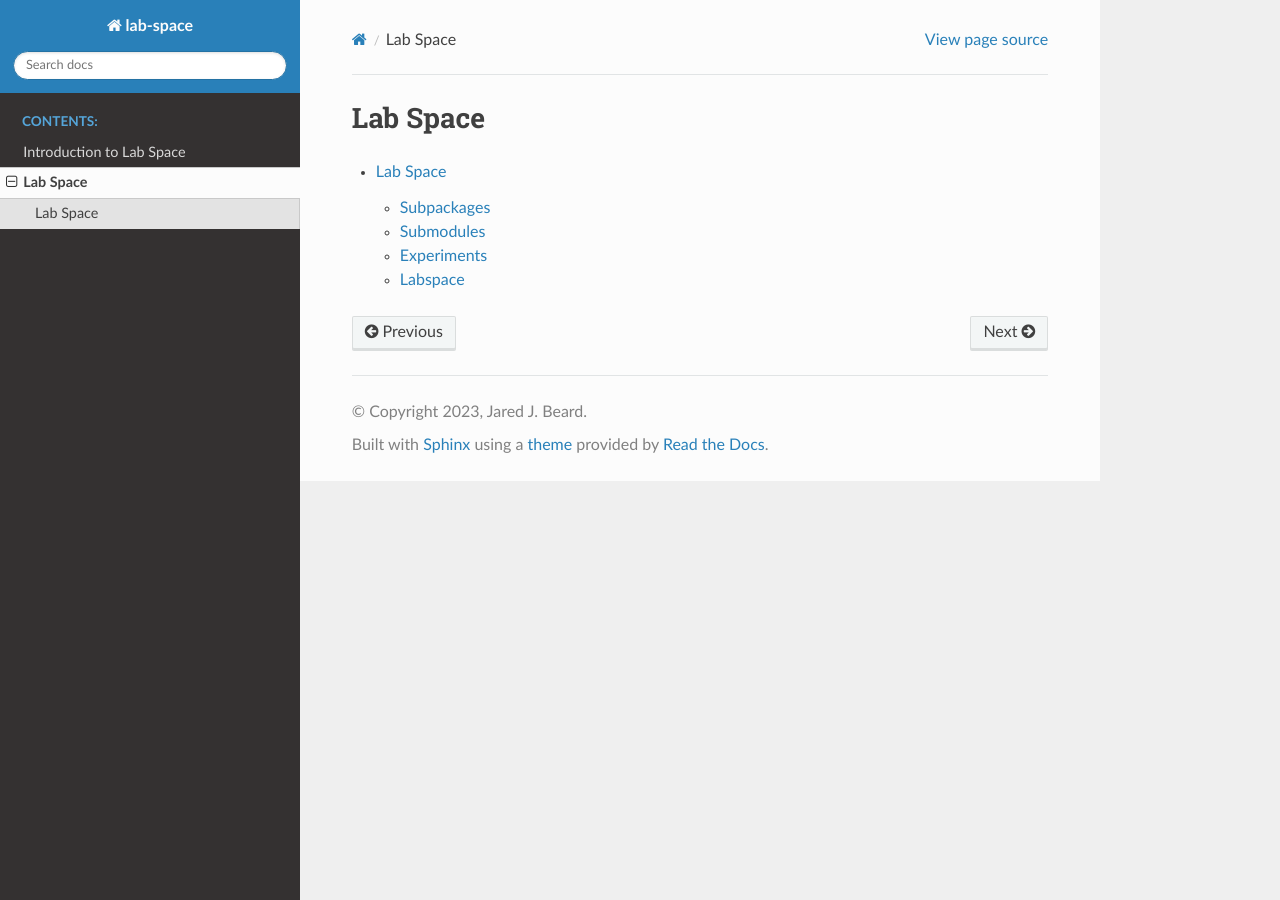
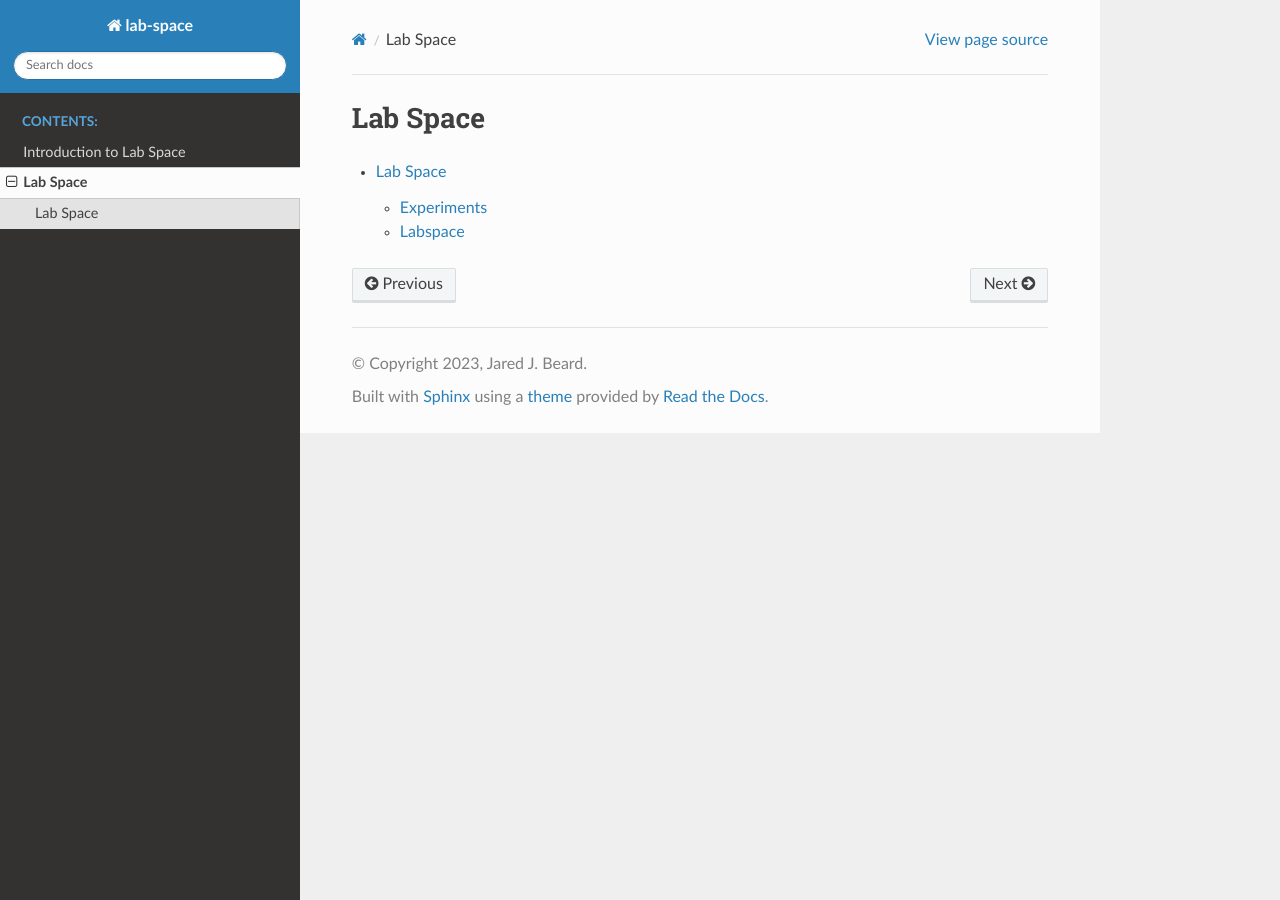
Before and after one commit to jaredjbeard/lab-space, a Sphinx documentation site: the page built from docs/source/modules.rst, in a window 1280 px wide. Built offline with Sphinx 7.4.7 and the Read the Docs theme 2.0.0, drawn with Linux system fonts in a browser that asks for light colours.

Commit message:
Update lab_space.rst

```diff
--- a/docs/source/lab_space.rst
+++ b/docs/source/lab_space.rst
@@ -1,16 +1,10 @@
 Lab Space
 =========
-
-Subpackages
------------
-
-Submodules
-----------
 
 Experiments
 -----------
 
-.. automodule:: experiment
+.. automodule:: lab_space.experiment
    :members:
    :undoc-members:
    :show-inheritance:
```
Also changed, not shown: other parts of docs/source/lab_space.rst (+1 -1 lines).
